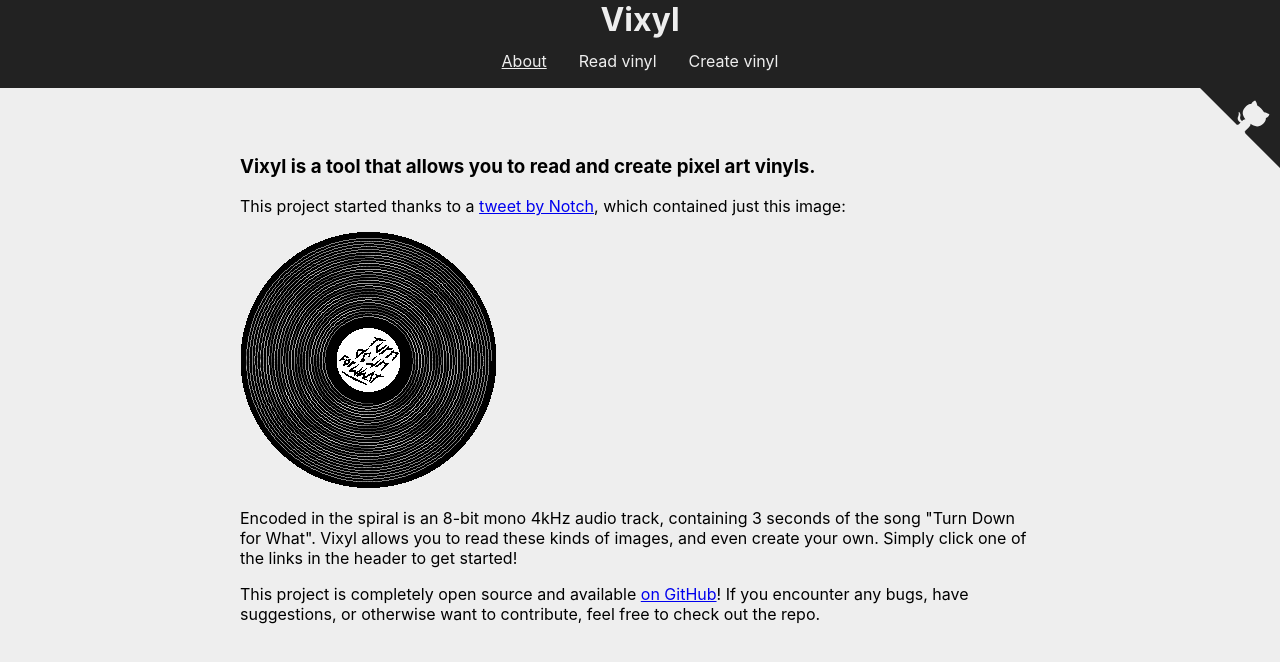
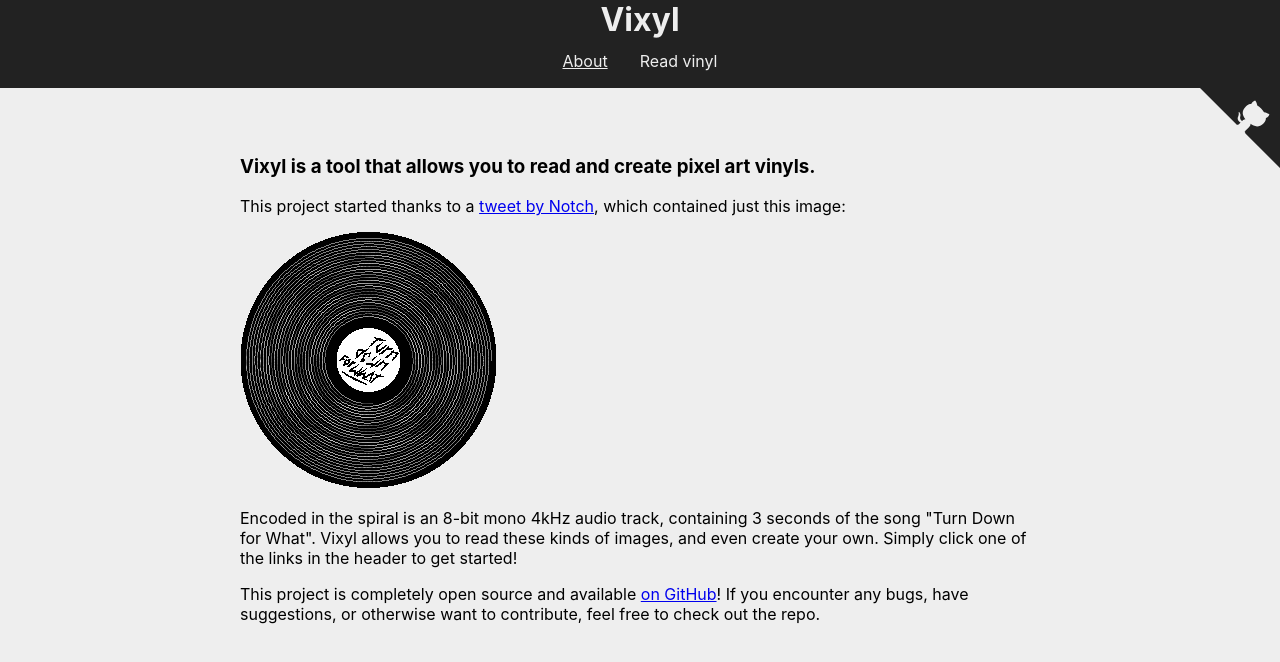
Before and after one commit to LucaScorpion/vixyl, a React (Create React App) app: page /vixyl/about in a window 1280 px wide. Shown: the top 662 px of the page. Built offline with nearby package versions, Linux system fonts and the light colour scheme.

Commit message:
Disable create nav link

```diff
--- a/src/App.tsx
+++ b/src/App.tsx
@@ -15,7 +15,7 @@ const App: React.FC = () => {
         <nav>
           <NavLink to='/about'>About</NavLink>
           <NavLink to='/read'>Read vinyl</NavLink>
-          <NavLink to='/create'>Create vinyl</NavLink>
+          {/*<NavLink to='/create'>Create vinyl</NavLink>*/}
         </nav>
       </header>
       <GithubCorner />
```
